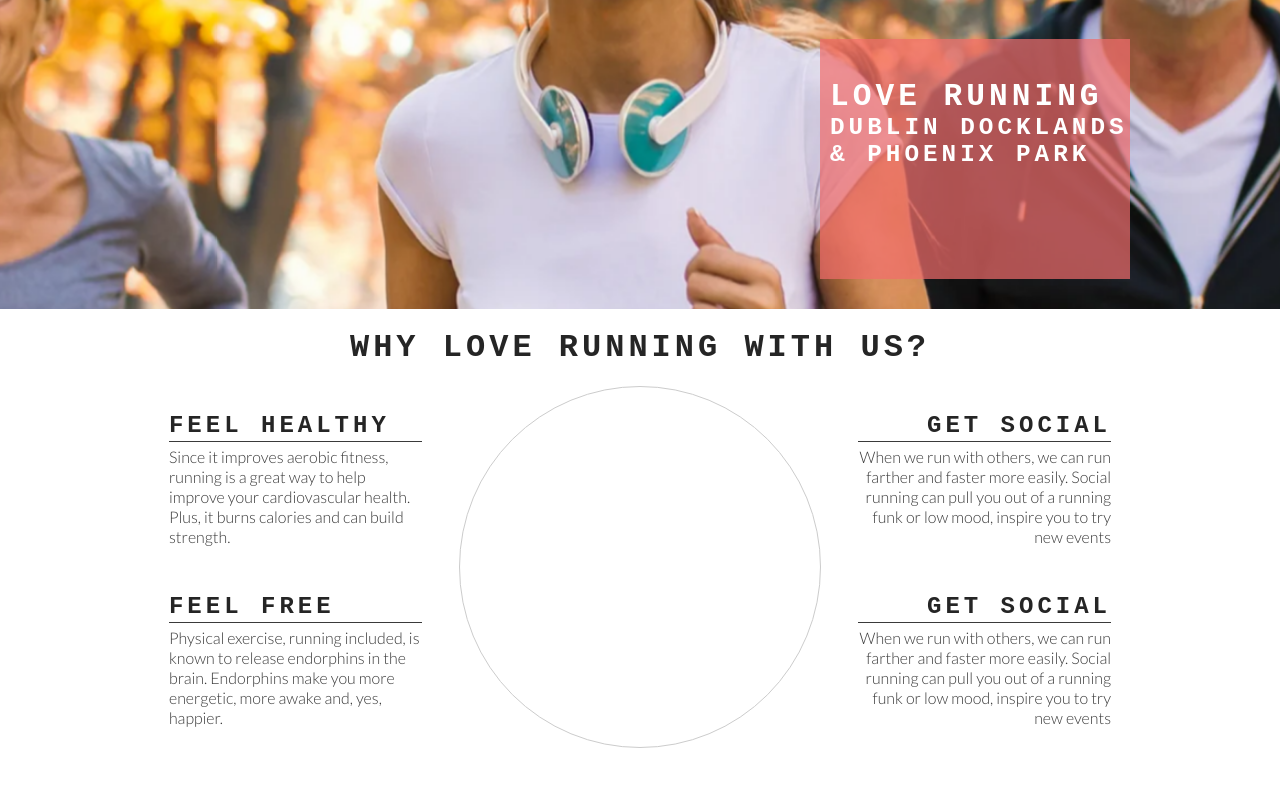
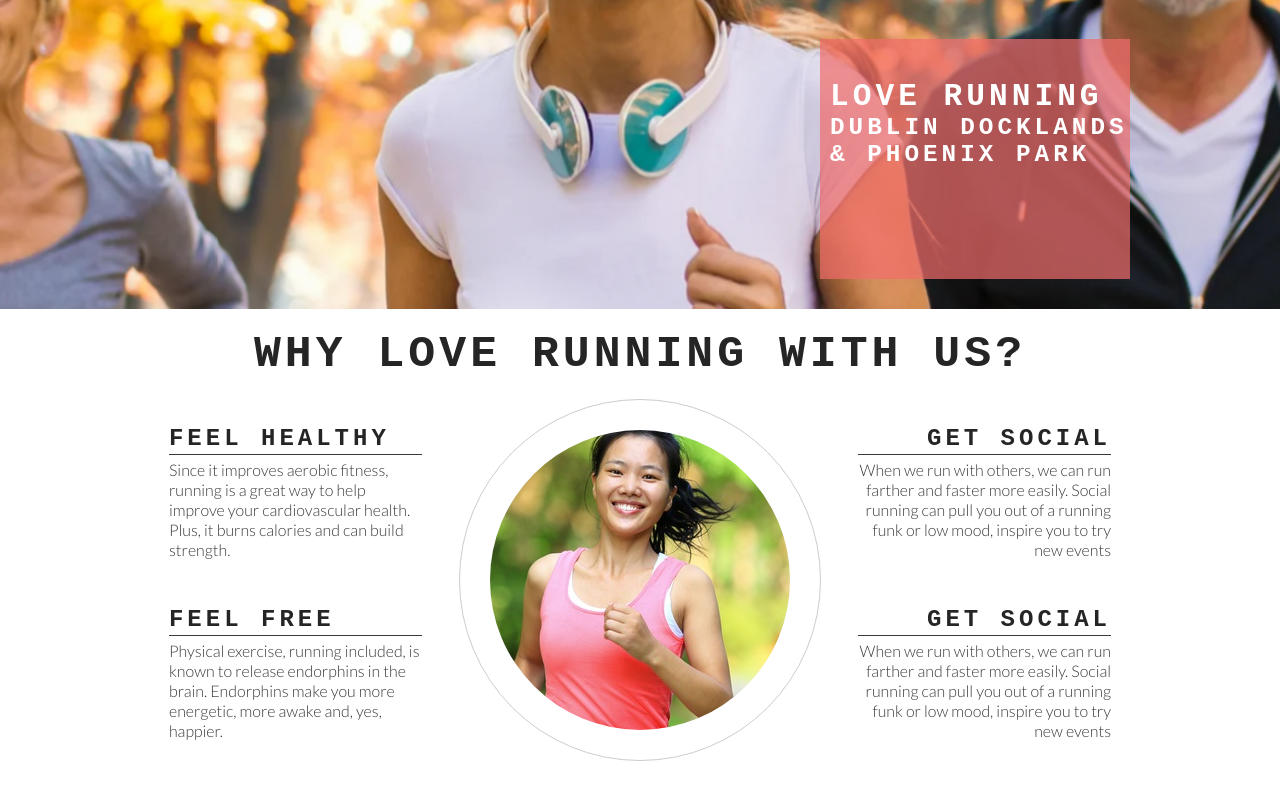
Before and after one commit to STnobile/alove-running, a plain HTML site: page index.html in a window 1280 px wide. Shown: the part 366-1166 px from the top of the page. Drawn offline with Linux system fonts and the light colour scheme.

Commit message:
loving running 15 th section over

```diff
--- a/assets /css/style.css
+++ b/assets /css/style.css
@@ -120,13 +120,13 @@ h1, h2 {
 
  #club-ethos{
      height: 600px;
-    }
+}
 
  #left-about {
     padding-top: 30px;
     width: 33%;
     float: left;
-    }
+}
 
 #right-about {
     padding-top: 30px;
@@ -172,7 +172,7 @@ hr {
 #welcome {
     text-align: center;
     margin: 20px 0;
-    font-size: 200%;
+    font-size: 280%;
 }
 
 #circle-container {
@@ -186,9 +186,8 @@ hr {
     margin: 0 auto;
 }
 
-#cirlce-cover-bg {
-    background: url('../image/ethos-center-image.webp');
-    background-repeat: no-repeat;
-    background-position: center;
+#circle-cover-bg {
+    background: url('../image/ethos-center-image.jpg') no-repeat center center;
     height: 100%;
+    border-radius: 50%;
 }
```
Also changed, not shown: assets /image/ethos-center-image.jpg (renamed from assets /image/ethos-center-image.webp).
